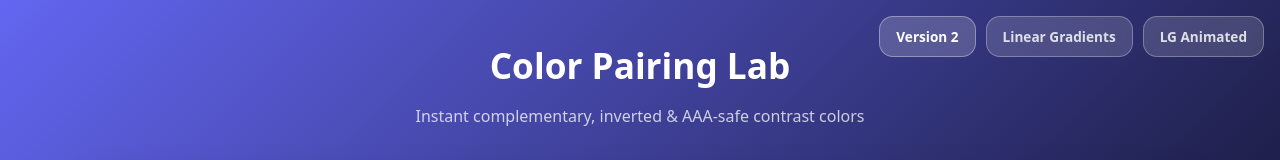
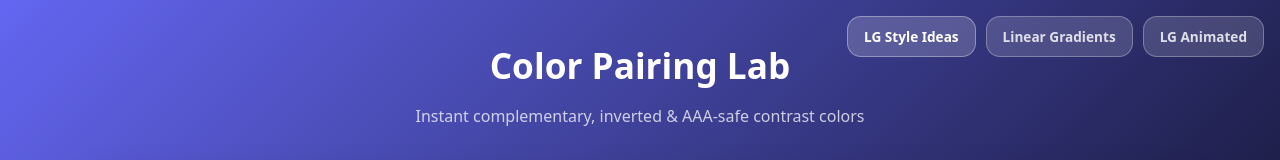
Before and after one commit to chamorrowizard/color-pairing-lab, a plain HTML site: page index.html in a window 1280 px wide. Shown: the top 160 px of the page. Drawn offline with Linux system fonts and the light colour scheme.

Commit message:
Changed link names

```diff
--- a/index.html
+++ b/index.html
@@ -203,7 +203,7 @@ body {
 
 <div class="app">
   <div class="version-switch">
-  <a href="./version2.html" class="version-btn">Version 2</a>
+  <a href="./version2.html" class="version-btn">LG Style Ideas</a>
   <a href="./linear.html" class="version-btn secondary">Linear Gradients</a>
   <a href="./linearanimated.html" class="version-btn secondary">LG Animated</a>
 </div>
```
